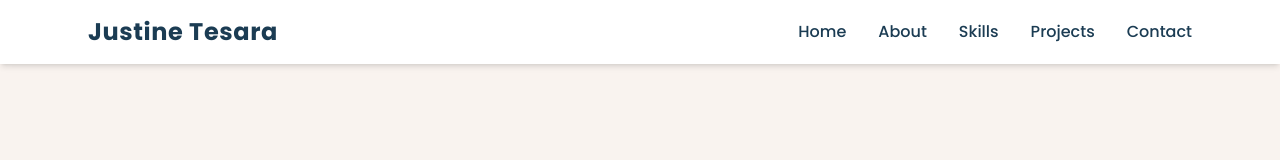
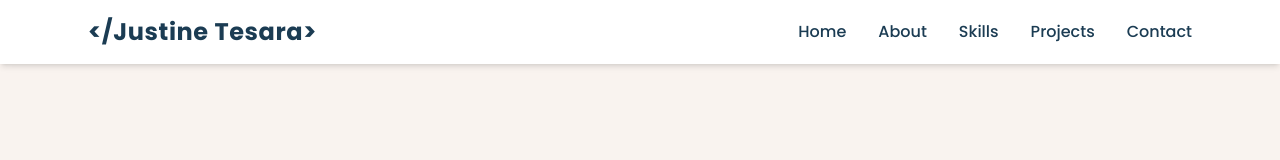
Before and after one commit to JustineTesara/MyPortfolio, a plain HTML site: page index.html in a window 1280 px wide. Shown: the top 160 px of the page. Drawn offline with nearby package versions, Linux system fonts and the light colour scheme.

Commit message:
Update index.html

```diff
--- a/index.html
+++ b/index.html
@@ -15,7 +15,7 @@
         <div class="max-w-6xl mx-auto px-6 py-4 flex justify-between items-center">
 
             <!-- Brand Name -->
-            <a href="#" class="text-2xl font-bold text-[#1B3C53] tracking-wide hover:opacity-80 transition">Justine Tesara</a>
+            <a href="#home" class="text-2xl font-bold text-[#1B3C53] tracking-wide hover:opacity-80 transition">&lt;/Justine Tesara&gt;</a>
 
             <!-- Desktop Links -->
             <div class="hidden md:flex space-x-8 font-medium text-[#1B3C53]">
```
